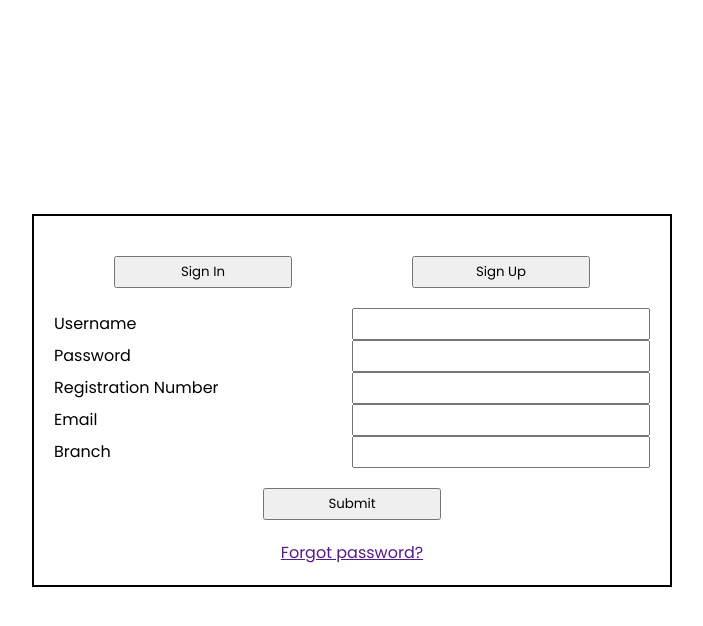
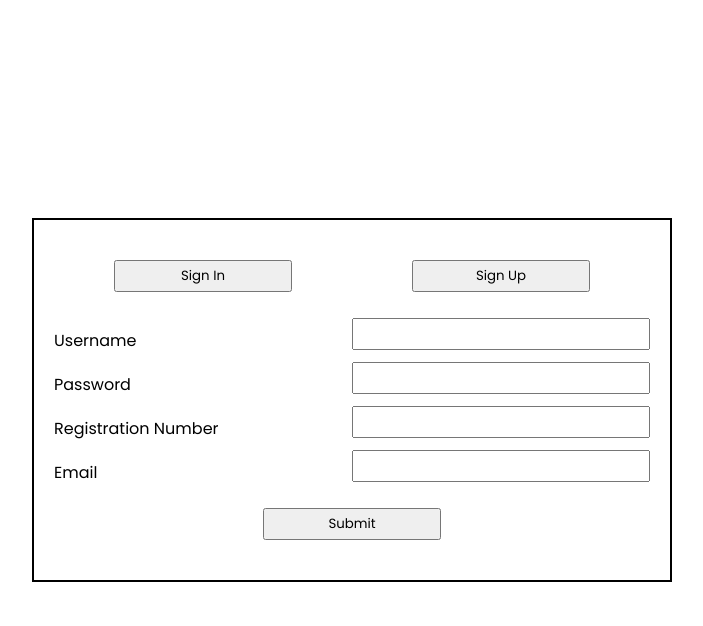
Before and after one commit to devsniper1219/college-management, a PHP site: page /pages/signup.html in a window 1280 px wide. Shown: the top 626 px of the page, without its empty margins (288-991 px from the left). Run offline with PHP 8.4, Linux system fonts and the light colour scheme.

Commit message:
Working on SignUp php

```diff
--- a/pages/signin.html
+++ b/pages/signin.html
@@ -18,7 +18,7 @@
   </head>
   <body>
     <div class="login-box">
-      <form action="./php/login.php" class="login-form" method="POST">
+      <form action="./php/signin.php" class="login-form" method="POST">
         <div class="nav-buttons">
           <button
             type="button"
@@ -44,8 +44,6 @@
         <button type="submit" class="btn">Submit</button> <br />
         <a href="">Forgot password?</a>
       </form>
-
-
     </div>
   </body>
 </html>
--- a/pages/signup.html
+++ b/pages/signup.html
@@ -18,7 +18,7 @@
   </head>
   <body>
     <div class="login-box">
-      <form action="./php/login.php" class="login-form" method="POST">
+      <form action="./php/signup.php" class="login-form" method="POST">
         <div class="nav-buttons">
           <button
             type="button"
@@ -44,11 +44,8 @@
         <input type="number" id="regno" name="regno" required />
         <label for="emailId">Email</label>
         <input type="email" id="emailId" name="emailId" required />
-        <label for="branch">Branch</label>
-        <input type="text" id="branch" name="branch" required />
 
         <button type="submit" class="btn">Submit</button> <br />
-        <a href="">Forgot password?</a>
       </form>
     </div>
   </body>
--- a/styles/login.css
+++ b/styles/login.css
@@ -19,7 +19,7 @@
   justify-content: center;
 }
 
-.image-box{
+.image-box {
   flex-basis: 50%;
 }
 
@@ -38,8 +38,8 @@
 
 .login-form label {
   flex-basis: 50%;
-  /* padding-top: 1rem;
-  padding-bottom: 0.2rem; */
+  padding-top: 1rem;
+  padding-bottom: 0.2rem;
 }
 
 .login-form a {
```
Also changed, not shown: php/signup.php (renamed from php/login.php, +11 -7 lines), php/signin.php (added).
